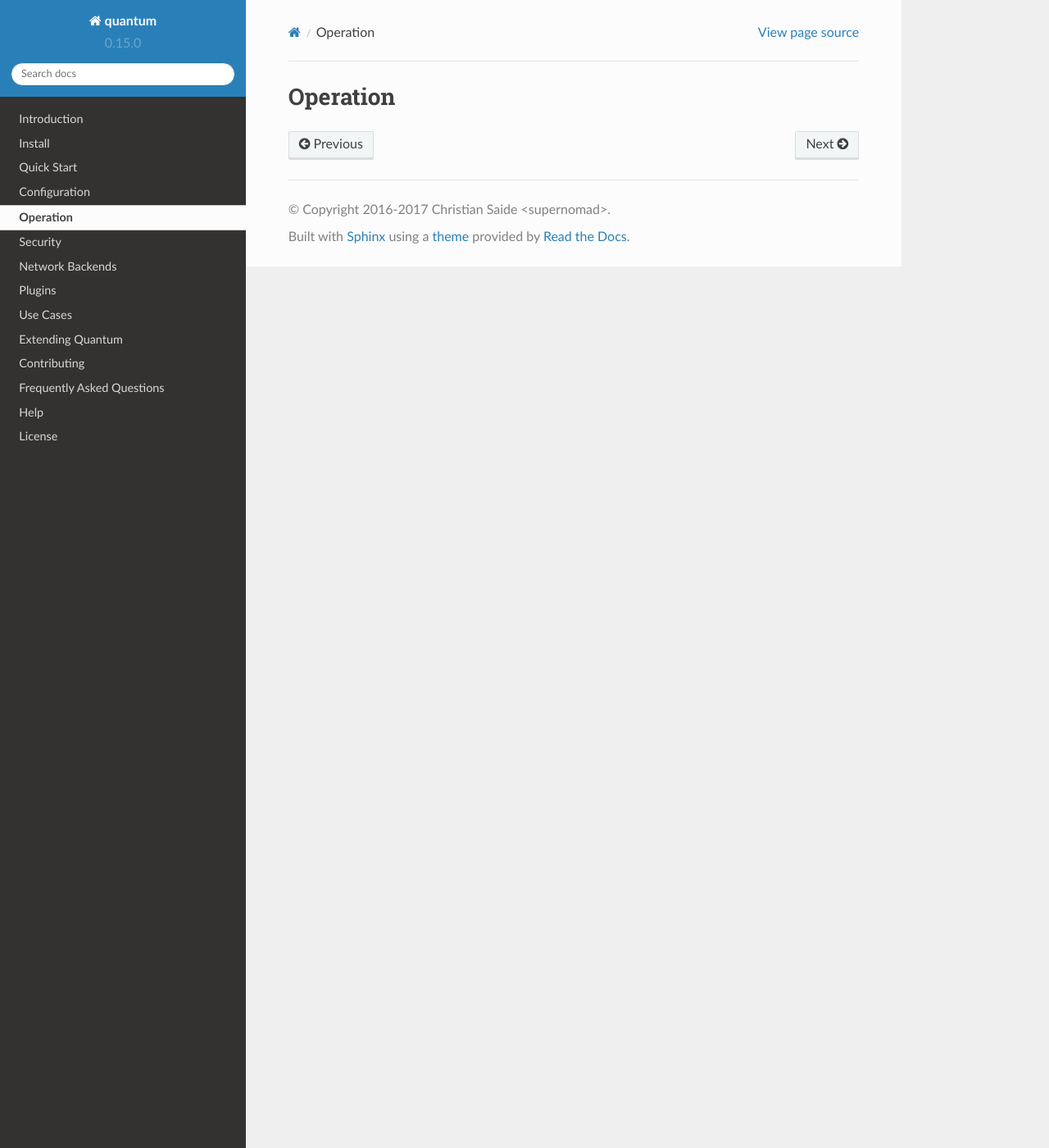
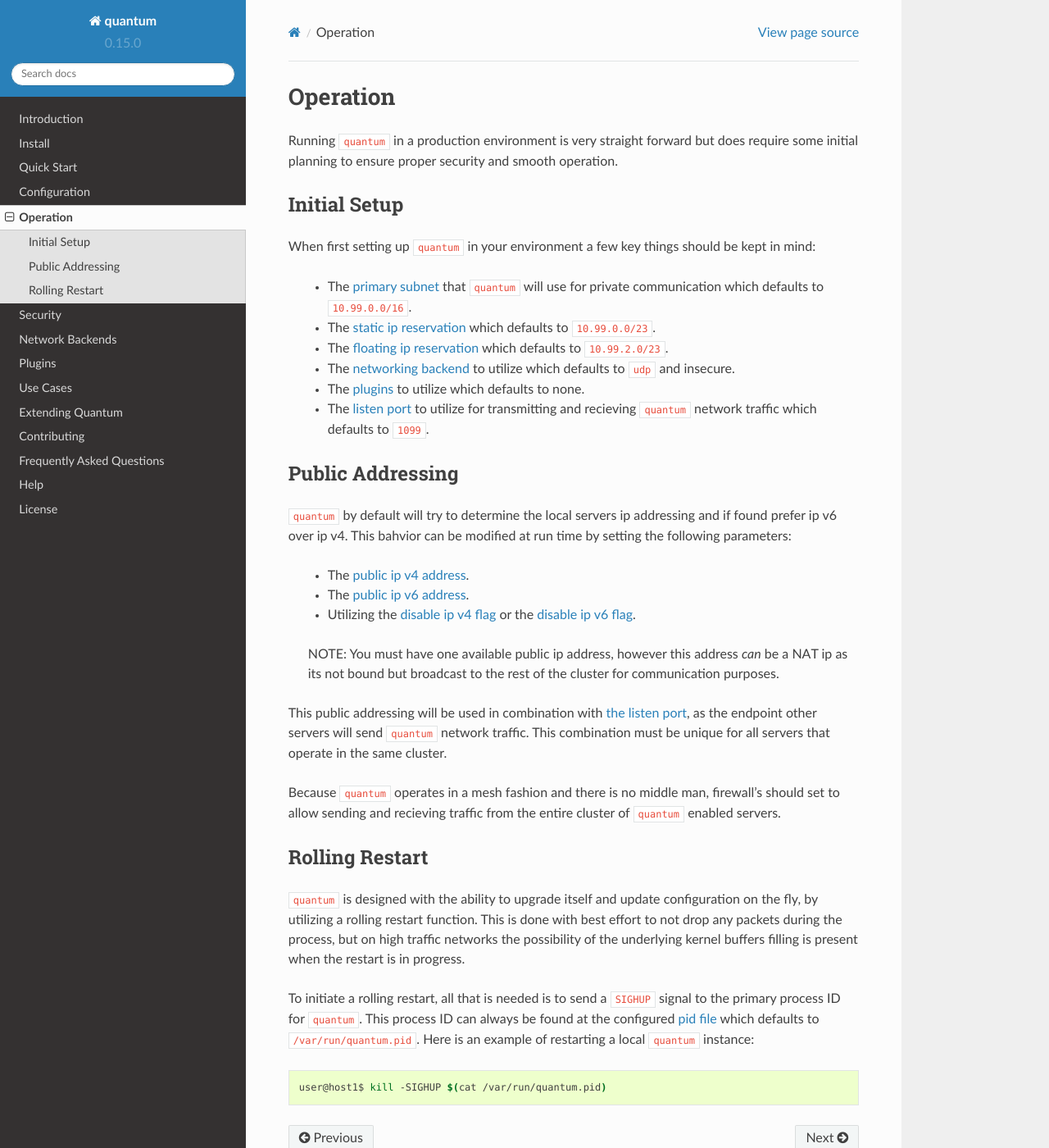
Before and after one commit to supernomad/quantum, a Sphinx documentation site: the page built from docs/operation.rst, in a window 1280 px wide and 1400 px high. Shown: the whole window at 82% size. Built offline with Sphinx 7.4.7 and the Read the Docs theme 2.0.0, drawn with Linux system fonts in a browser that asks for light colours.

Commit message:
Fixed up a bunch more of the documentation.

```diff
--- a/docs/operation.rst
+++ b/docs/operation.rst
@@ -1,3 +1,43 @@
 ###########
  Operation
 ###########
+
+Running ``quantum`` in a production environment is very straight forward but does require some initial planning to ensure proper security and smooth operation.
+
+Initial Setup
+=============
+
+When first setting up ``quantum`` in your environment a few key things should be kept in mind:
+
+  * The `primary subnet <configuration.html#primary-subnet>`_ that ``quantum`` will use for private communication which defaults to ``10.99.0.0/16``.
+  * The `static ip reservation <configuration.html#reserved-static-ip-subnet>`_ which defaults to ``10.99.0.0/23``.
+  * The `floating ip reservation <configuration.html#reserved-floating-ip-subnet>`_ which defaults to ``10.99.2.0/23``.
+  * The :doc:`networking backend <network-backends>` to utilize which defaults to ``udp`` and insecure.
+  * The :doc:`plugins <plugins>` to utilize which defaults to none.
+  * The `listen port <configuration.html#listen-port>`_ to utilize for transmitting and recieving ``quantum`` network traffic which defaults to ``1099``.
+
+Public Addressing
+=================
+
+``quantum`` by default will try to determine the local servers ip addressing and if found prefer ip v6 over ip v4. This bahvior can be modified at run time by setting the following parameters:
+
+  * The `public ip v4 address <configuration.html#public-ipv4>`_.
+  * The `public ip v6 address <configuration.html#public-ipv6>`_.
+  * Utilizing the `disable ip v4 flag <configuration.html#disable-public-ipv4>`_ or the `disable ip v6 flag <configuration.html#disable-public-ipv6>`_.
+
+  NOTE: You must have one available public ip address, however this address *can* be a NAT ip as its not bound but broadcast to the rest of the cluster for communication purposes.
+
+This public addressing will be used in combination with `the listen port <configuration.html#listen-port>`_, as the endpoint other servers will send ``quantum`` network traffic. This combination must be unique for all servers that operate in the same cluster.
+
+Because ``quantum`` operates in a mesh fashion and there is no middle man, firewall's should set to allow sending and recieving traffic from the entire cluster of ``quantum`` enabled servers.
+
+Rolling Restart
+===============
+
+``quantum`` is designed with the ability to upgrade itself and update configuration on the fly, by utilizing a rolling restart function. This is done with best effort to not drop any packets during the process, but on high traffic networks the possibility of the underlying kernel buffers filling is present when the restart is in progress.
+
+To initiate a rolling restart, all that is needed is to send a ``SIGHUP`` signal to the primary process ID for ``quantum``. This process ID can always be found at the configured `pid file <configuration.html#pid-file-path>`_ which defaults to ``/var/run/quantum.pid``. Here is an example of restarting a local ``quantum`` instance:
+
+.. code-block:: shell
+
+    user@host1$ kill -SIGHUP $(cat /var/run/quantum.pid)
--- a/docs/use-cases.rst
+++ b/docs/use-cases.rst
@@ -1,3 +1,8 @@
 ###########
  Use Cases
 ###########
+
+There are many use cases for ``quantum`` but they generally revolve around large global deployments, and/or deployments spanning many different providers. The following is a short list of possible use cases and some details about the configuration that ``quantum`` would need.
+
+  * Globally distributed and secured mesh network.
+  * Creating a secure link between primary and disaster recovery sites.
```
Also changed, not shown: docs/extending.rst (+39 -0 lines), docs/faq.rst (+9 -0 lines), docs/quick-start.rst (+13 -6 lines), 2 other files.
